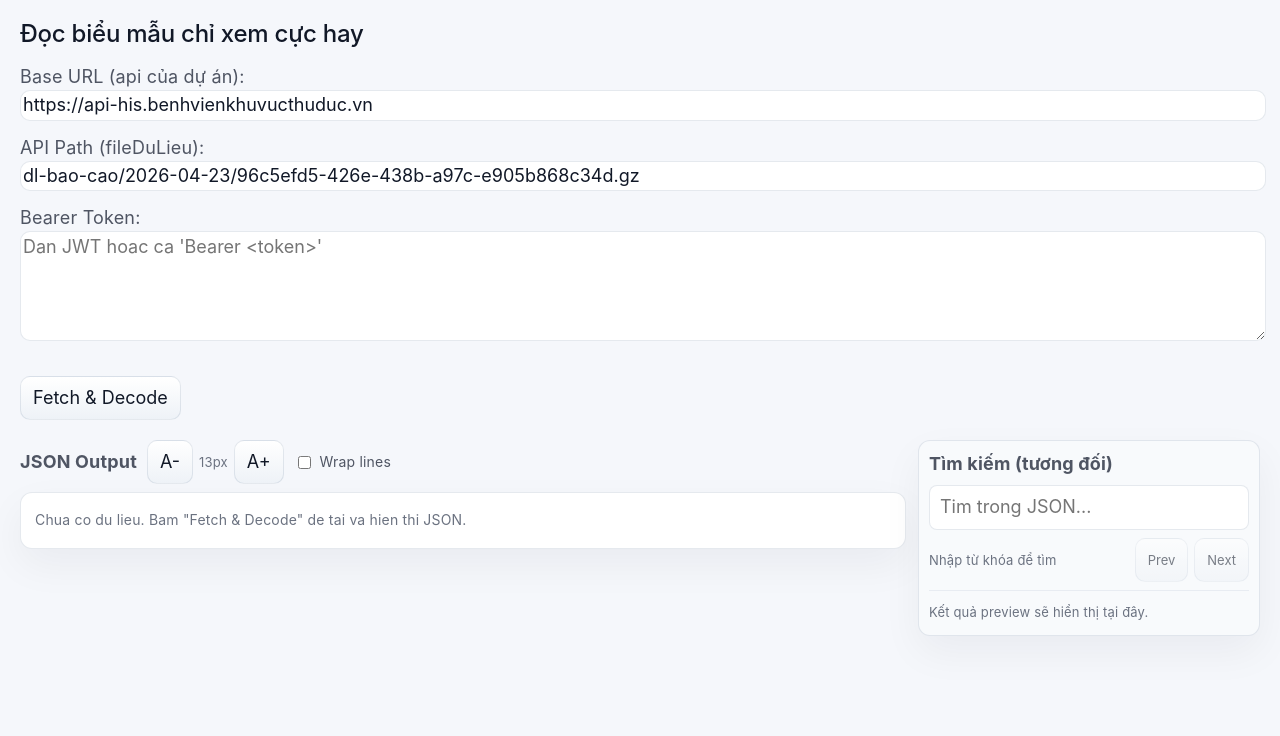
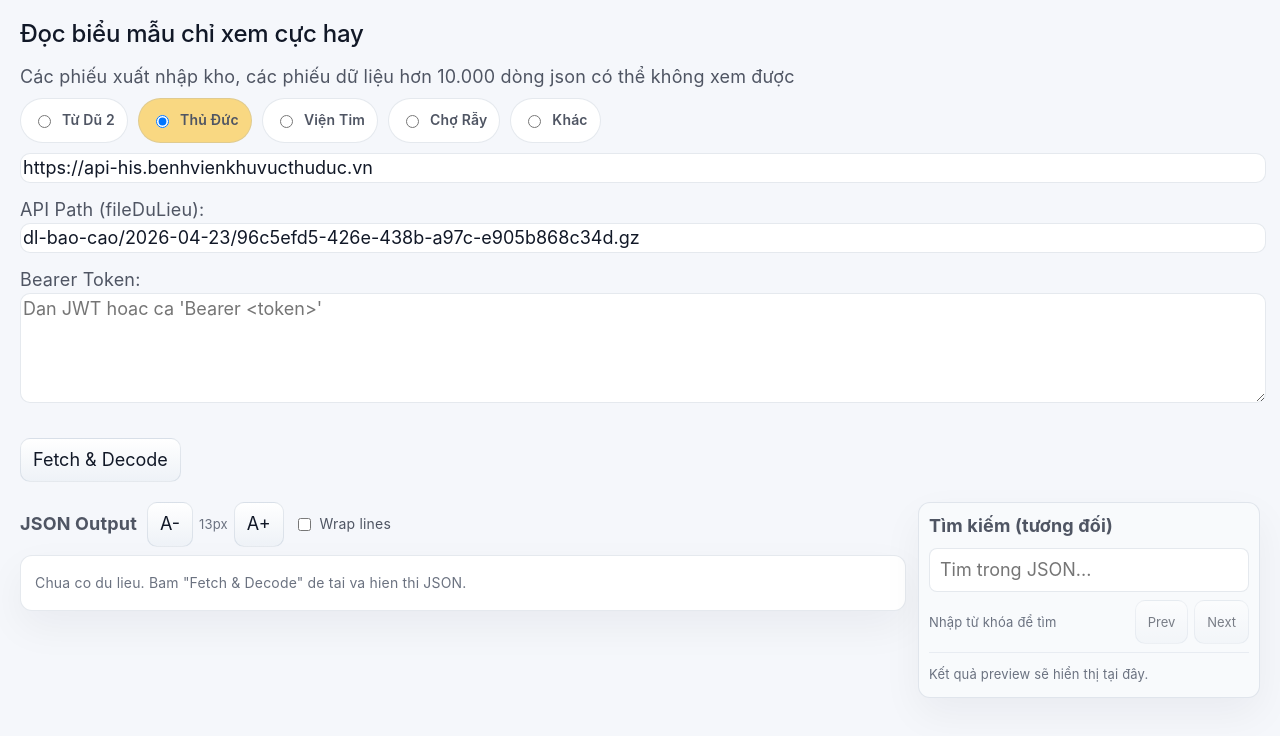
Before and after one commit to thnbih/bieu-mau-chi-xem, a React (Vite) app: page / in a window 1280 px wide. Shown: the top 736 px of the page. Built offline with nearby package versions, Linux system fonts and the light colour scheme.

Commit message:
build more automatic site

```diff
--- a/package.json
+++ b/package.json
@@ -11,6 +11,7 @@
   },
   "dependencies": {
     "pako": "^2.1.0",
+    "react-window": "^1.8.8",
     "react": "^19.2.5",
     "react-dom": "^19.2.5"
   },
--- a/src/App.jsx
+++ b/src/App.jsx
@@ -13,6 +13,33 @@ const bracketColors = [
 const blockedApiBases = [
   "https://api-sdsfdsfdbvtudu.tudu.com.vn",
 ];
+
+const apiPresets = [
+  {
+    id: "tu-du-2",
+    label: "Từ Dũ 2",
+    url: "https://api-bvtuducangio.tudu.com.vn/",
+  },
+  {
+    id: "thu-duc",
+    label: "Thủ Đức",
+    url: "https://api-his.benhvienkhuvucthuduc.vn",
+  },
+  {
+    id: "vien-tim",
+    label: "Viện Tim",
+    url: "http://172.16.95.20:2301",
+  },
+  {
+    id: "cho-ray",
+    label: "Chợ Rẫy",
+    url: "https://api-his.choray.vn/",
+  },
+];
+
+const normalizeApiBaseUrl = (value) => {
+  return (value || "").trim().replace(/\/+$/, "");
+};
 
 const normalizeForSearch = (value) => {
   return (value || "")
@@ -122,6 +149,16 @@ export default function App() {
   const blockedMaxSeekTimeRef = useRef(0);
   const minJsonFontSize = 1;
   const maxJsonFontSize = 50;
+
+  const selectedApiPreset = useMemo(() => {
+    const normalizedBaseUrl = normalizeApiBaseUrl(baseUrl);
+
+    return (
+      apiPresets.find(
+        (preset) => normalizeApiBaseUrl(preset.url) === normalizedBaseUrl
+      )?.id || "other"
+    );
+  }, [baseUrl]);
 
   const normalizeToken = (rawToken) => {
     return rawToken
@@ -351,6 +388,14 @@ export default function App() {
     setJsonFontSize((currentSize) =>
       Math.max(minJsonFontSize, currentSize - 1)
     );
+  };
+
+  const handleApiPresetChange = (presetUrl) => {
+    setBaseUrl(presetUrl);
+  };
+
+  const handleOtherApiChange = () => {
+    setBaseUrl("");
   };
 
   const highlightPreviewText = (text) => {
@@ -709,11 +754,78 @@ export default function App() {
 
       <div style={{ display: "grid", gap: 14, marginBottom: 18 }}>
         <div>
-          <label>Base URL (api của dự án):</label>
+          <label>Các phiếu xuất nhập kho, các phiếu dữ liệu hơn 10.000 dòng json có thể không xem được</label>
           <br />
+          <div
+            role="radiogroup"
+            aria-label="Chon nhanh API"
+            style={{
+              display: "flex",
+              gap: 10,
+              flexWrap: "wrap",
+              margin: "8px 0 10px",
+            }}
+          >
+            {apiPresets.map((preset) => (
+              <label
+                key={preset.id}
+                style={{
+                  display: "inline-flex",
+                  alignItems: "center",
+                  gap: 8,
+                  padding: "8px 12px",
+                  borderRadius: 999,
+                  border: "1px solid var(--border)",
+                  background:
+                    selectedApiPreset === preset.id
+                      ? "var(--row-active)"
+                      : "var(--surface)",
+                  cursor: "pointer",
+                  userSelect: "none",
+                  fontSize: 14,
+                  fontWeight: 600,
+                }}
+              >
+                <input
+                  type="radio"
+                  name="api-preset"
+                  checked={selectedApiPreset === preset.id}
+                  onChange={() => handleApiPresetChange(preset.url)}
+                />
+                {preset.label}
+              </label>
+            ))}
+            <label
+              style={{
+                display: "inline-flex",
+                alignItems: "center",
+                gap: 8,
+                padding: "8px 12px",
+                borderRadius: 999,
+                border: "1px solid var(--border)",
+                background:
+                  selectedApiPreset === "other"
+                    ? "var(--row-active)"
+                    : "var(--surface)",
+                cursor: "pointer",
+                userSelect: "none",
+                fontSize: 14,
+                fontWeight: 600,
+              }}
+            >
+              <input
+                type="radio"
+                name="api-preset"
+                checked={selectedApiPreset === "other"}
+                onChange={handleOtherApiChange}
+              />
+              Khác
+            </label>
+          </div>
           <input
             value={baseUrl}
             onChange={(e) => setBaseUrl(e.target.value)}
+            placeholder="Chon 1 preset ben tren hoac nhap Base URL khac"
             style={{ width: "100%" }}
           />
         </div>
```
